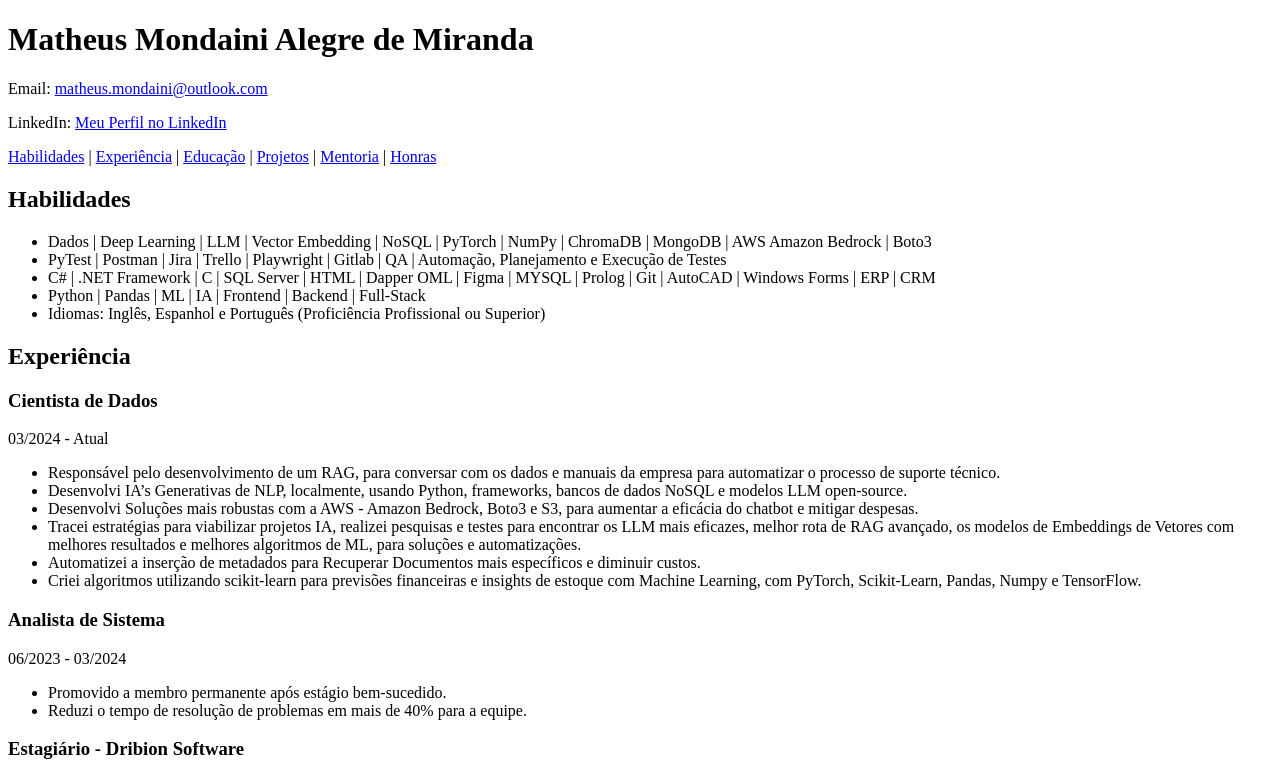
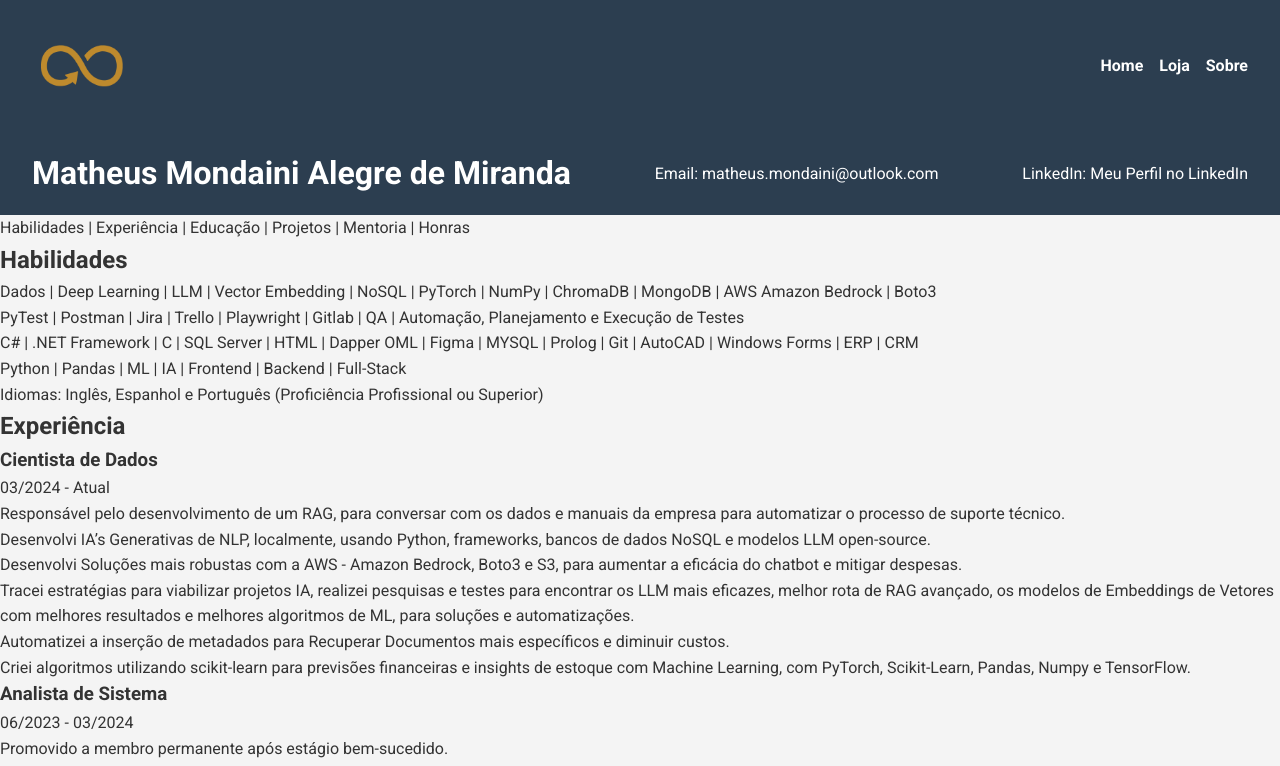
Before and after one commit to matheus-mondaini/brecho, a plain HTML site: page matheus.html in a window 1280 px wide. Shown: the top 766 px of the page. Drawn offline with Linux system fonts and the light colour scheme.

Commit message:
chore: keep the footer and head pattern on matheus' curriculum

```diff
--- a/matheus.html
+++ b/matheus.html
@@ -4,7 +4,21 @@
     <meta charset="UTF-8">
     <meta name="viewport" content="width=device-width, initial-scale=1.0">
     <title>Curriculum Vitae - Matheus Mondaini</title>
+    <link rel="stylesheet" href="css/reset.css">
+    <link rel="stylesheet" href="css/styles.css">
+    <link href="https://fonts.googleapis.com/css2?family=Roboto:wght@300;400;700&family=Montserrat:wght@400;600;700&display=swap" rel="stylesheet">
 </head>
+<body>
+    <header>
+        <nav>
+            <img src="img/logo.png" alt="Brechó Logo" class="logo">
+            <ul>
+                <li><a href="index.html">Home</a></li>
+                <li><a href="shop.html">Loja</a></li>
+                <li><a href="about.html">Sobre</a></li>
+            </ul>
+        </nav>
+    </header>
 <body>
     <header>
         <h1>Matheus Mondaini Alegre de Miranda</h1>
@@ -104,7 +118,12 @@
     </section>
 
     <footer>
-        <p>&copy; 2024 Matheus Mondaini Alegre de Miranda</p>
+        <div class="footer-links">
+            <a href="index.html">Home</a>
+            <a href="shop.html">Loja</a>
+            <a href="about.html">Sobre</a>
+        </div>
+        <p class="copyright">© 2024 Matheus. Todos os direitos reservados.</p>
     </footer>
 </body>
 </html>
```
Also changed, not shown: yumi.html (+1 -1 lines).
